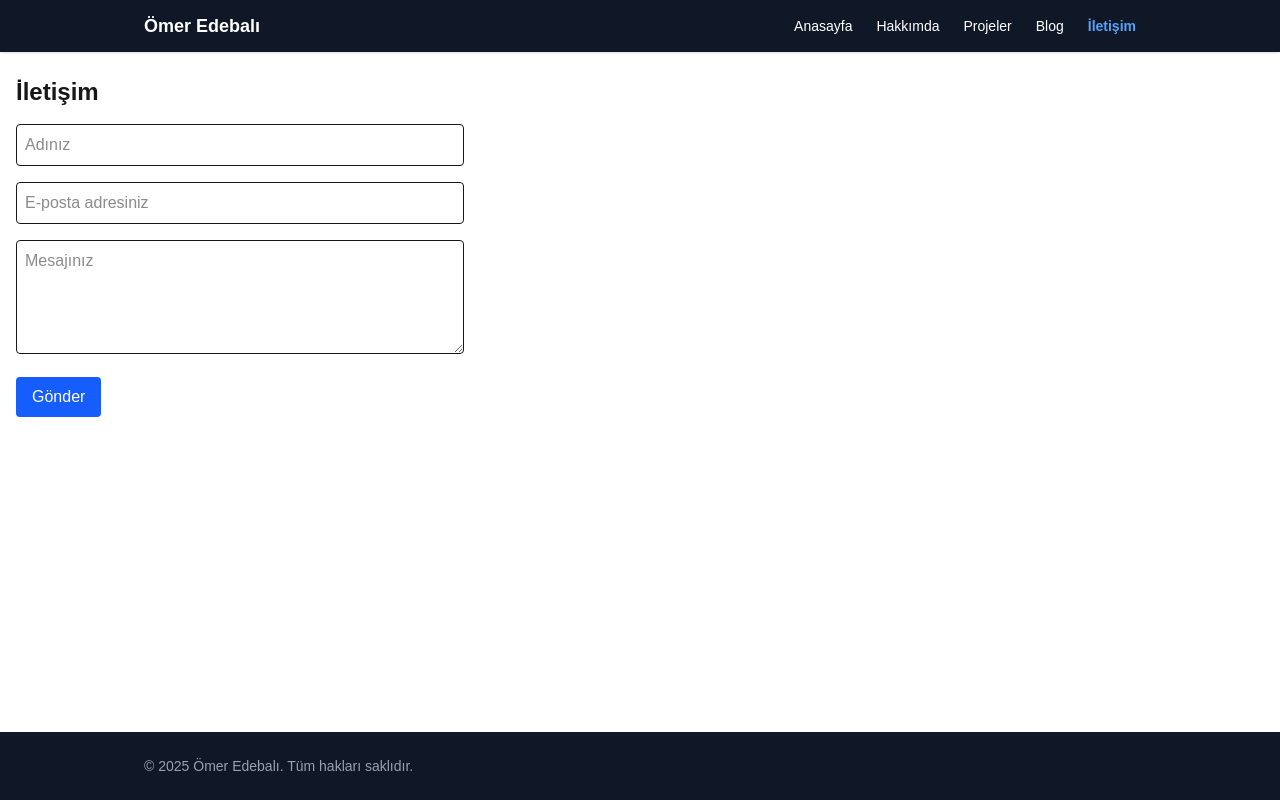
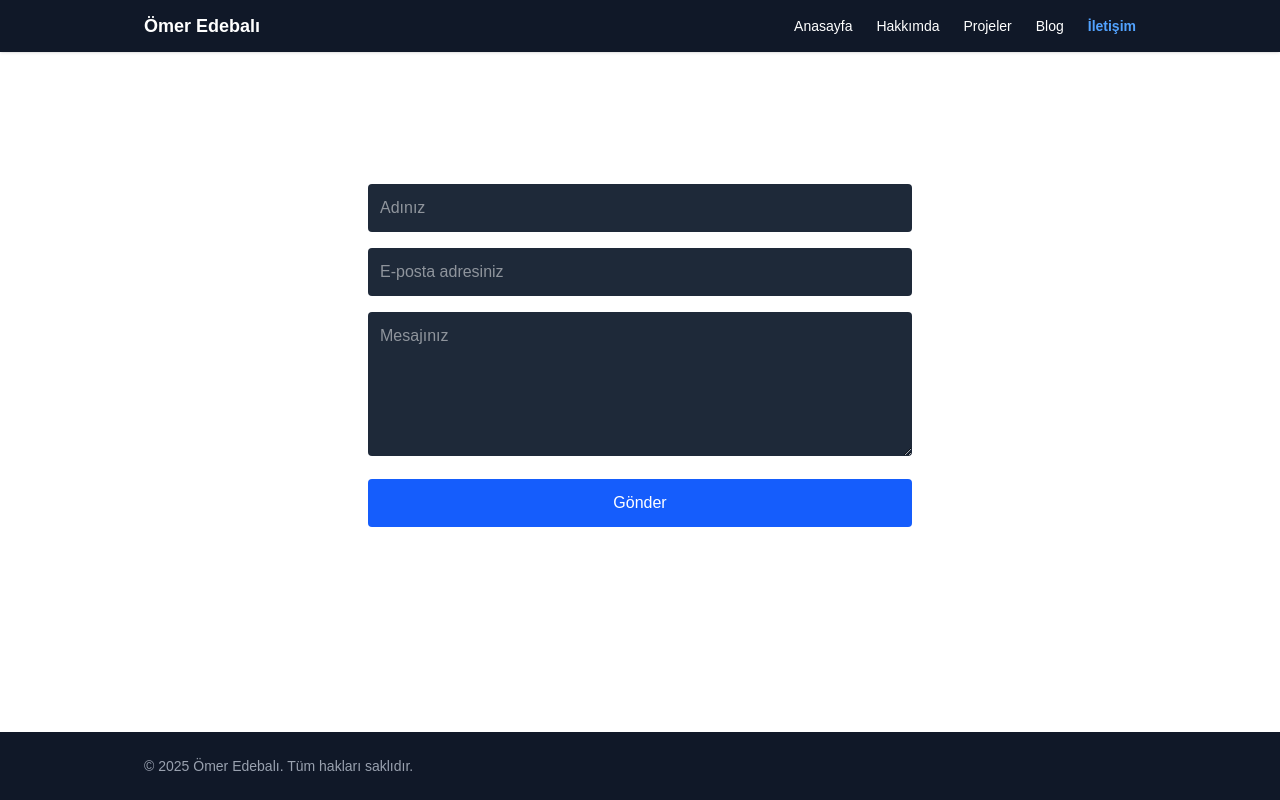
Before and after one commit to omeredebal/portfolio-blog, a Next.js app: page /contact in a window 1280 px wide. Built offline with nearby package versions, Linux system fonts and the light colour scheme.

Commit message:
İletişim formu validasyonu ve geri bildirim mesajları eklendi

```diff
--- a/src/app/contact/page.tsx
+++ b/src/app/contact/page.tsx
@@ -1,70 +1,95 @@
-'use client'
+'use client';
 
-import { useState } from 'react'
+import { useState } from 'react';
 
 export default function ContactPage() {
-  const [form, setForm] = useState({ name: '', email: '', message: '' })
-  const [status, setStatus] = useState<string | null>(null)
+  const [formData, setFormData] = useState({ name: '', email: '', message: '' });
+  const [status, setStatus] = useState<'idle' | 'success' | 'error' | 'validating'>('idle');
 
   const handleChange = (e: React.ChangeEvent<HTMLInputElement | HTMLTextAreaElement>) => {
-    setForm({ ...form, [e.target.name]: e.target.value })
-  }
+    setFormData({ ...formData, [e.target.name]: e.target.value });
+  };
 
   const handleSubmit = async (e: React.FormEvent) => {
-    e.preventDefault()
-    const res = await fetch('/api/contact', {
-      method: 'POST',
-      headers: { 'Content-Type': 'application/json' },
-      body: JSON.stringify(form)
-    })
+    e.preventDefault();
 
-    if (res.ok) {
-      setStatus('Mesaj başarıyla gönderildi.')
-      setForm({ name: '', email: '', message: '' })
-    } else {
-      setStatus('Gönderim başarısız oldu.')
+    // Basit doğrulama
+    if (!formData.name || !formData.email || !formData.message) {
+      setStatus('error');
+      return;
     }
-  }
+
+    // E-posta kontrolü
+    const emailRegex = /^[^\s@]+@[^\s@]+\.[^\s@]+$/;
+    if (!emailRegex.test(formData.email)) {
+      setStatus('error');
+      return;
+    }
+
+    setStatus('validating');
+
+    try {
+      const res = await fetch('/api/contact', {
+        method: 'POST',
+        body: JSON.stringify(formData),
+      });
+
+      if (res.ok) {
+        setStatus('success');
+        setFormData({ name: '', email: '', message: '' });
+      } else {
+        setStatus('error');
+      }
+    } catch (error) {
+      setStatus('error');
+    }
+  };
 
   return (
-    <div>
-      <h2 className="text-2xl font-semibold mb-4">İletişim</h2>
-      <form onSubmit={handleSubmit} className="space-y-4 max-w-md">
+    <div className="max-w-xl mx-auto mt-12 px-4">
+      <h1 className="text-3xl font-bold mb-6 text-white text-center">İletişim</h1>
+
+      <form onSubmit={handleSubmit} className="space-y-4">
         <input
           type="text"
           name="name"
+          value={formData.name}
+          onChange={handleChange}
           placeholder="Adınız"
-          value={form.name}
-          onChange={handleChange}
-          className="w-full border p-2 rounded"
-          required
+          className="w-full p-3 rounded bg-gray-800 text-white"
         />
         <input
           type="email"
           name="email"
+          value={formData.email}
+          onChange={handleChange}
           placeholder="E-posta adresiniz"
-          value={form.email}
-          onChange={handleChange}
-          className="w-full border p-2 rounded"
-          required
+          className="w-full p-3 rounded bg-gray-800 text-white"
         />
         <textarea
           name="message"
+          value={formData.message}
+          onChange={handleChange}
           placeholder="Mesajınız"
-          value={form.message}
-          onChange={handleChange}
-          className="w-full border p-2 rounded"
-          rows={4}
-          required
+          rows={5}
+          className="w-full p-3 rounded bg-gray-800 text-white"
         />
+
         <button
           type="submit"
-          className="bg-blue-600 text-white px-4 py-2 rounded hover:bg-blue-700"
+          disabled={status === 'validating'}
+          className="bg-blue-600 hover:bg-blue-700 text-white px-6 py-3 rounded transition w-full"
         >
           Gönder
         </button>
-        {status && <p className="text-sm text-green-600">{status}</p>}
+
+        {status === 'success' && (
+          <p className="text-green-400 text-sm text-center">Mesaj başarıyla gönderildi!</p>
+        )}
+        {status === 'error' && (
+          <p className="text-red-400 text-sm text-center">Lütfen tüm alanları doğru doldurun.</p>
+        )}
       </form>
     </div>
-  )
+  );
 }
```
